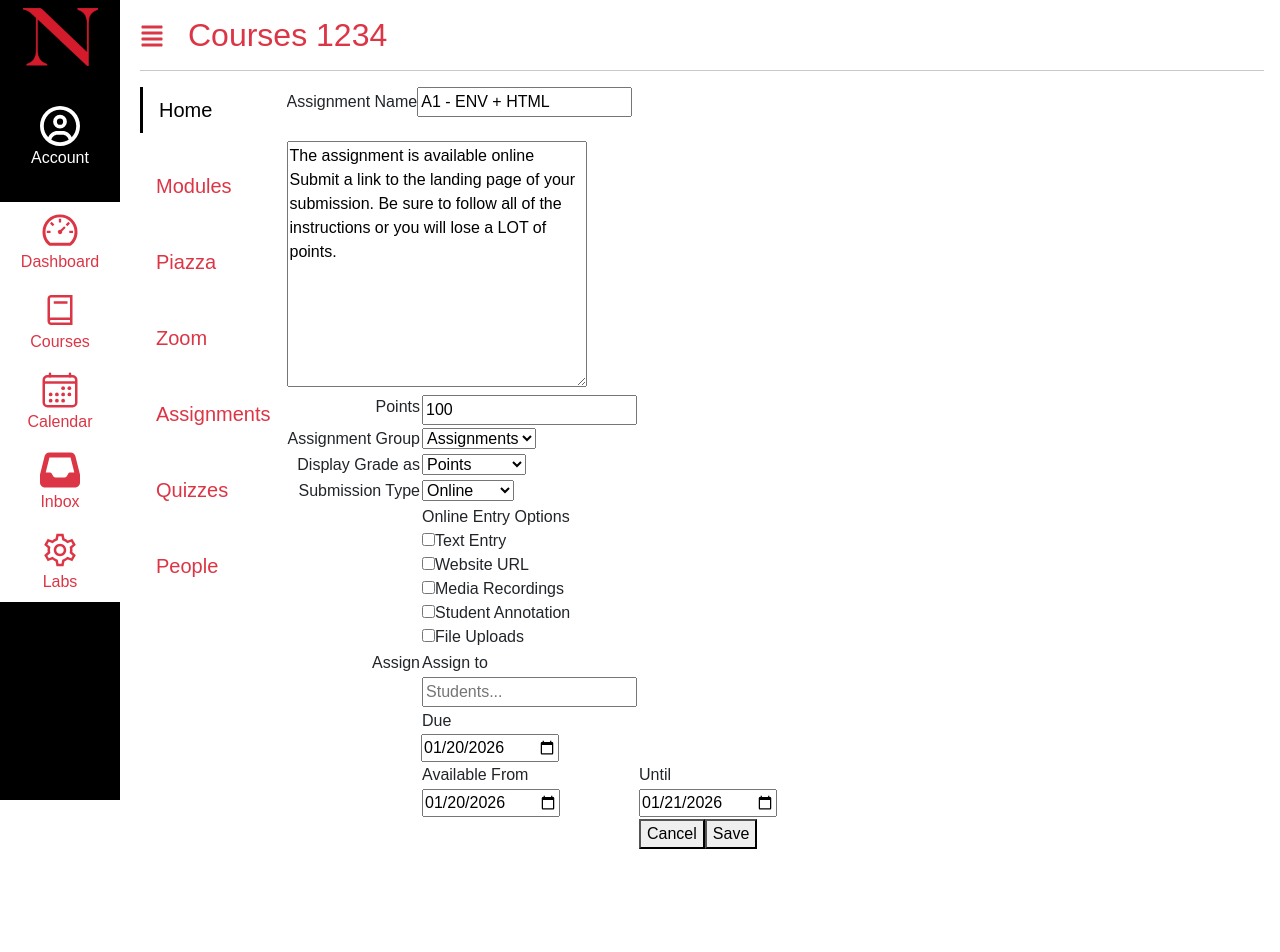
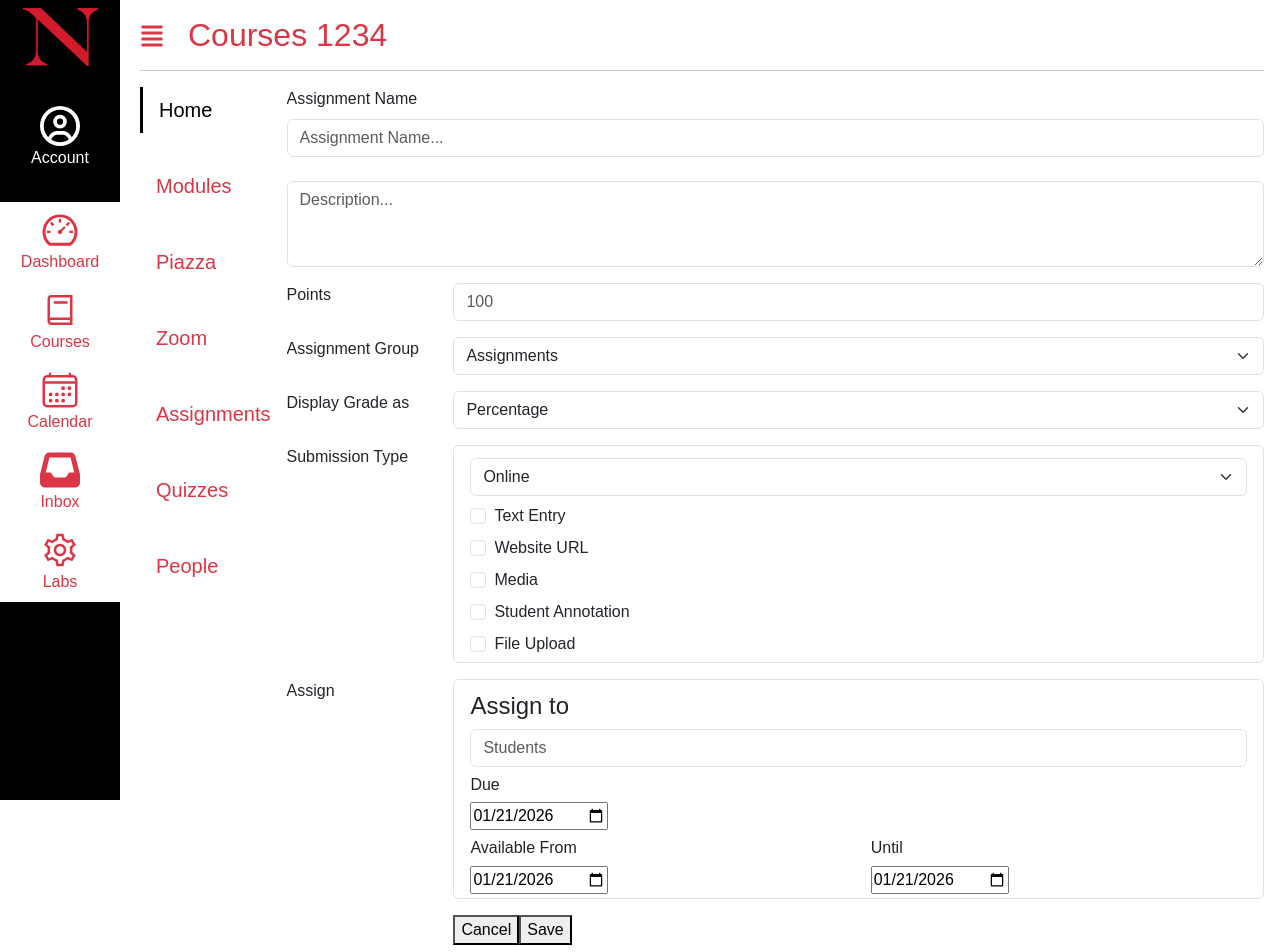
Before and after one commit to mrwrench24/kambaz-next-js, a Next.js app: page /courses/1234/assignments/123 in a window 1280 px wide. Shown: the top 952 px of the page. Before the commit the page ends 866 px from the top, so only its background shows below. Built offline with nearby package versions, Linux system fonts and the light colour scheme.

Commit message:
assignment editor page

```diff
--- a/app/(kambaz)/courses/[cid]/assignments/[aid]/page.tsx
+++ b/app/(kambaz)/courses/[cid]/assignments/[aid]/page.tsx
@@ -1,136 +1,148 @@
+import {
+  Col,
+  Form,
+  FormCheck,
+  FormControl,
+  FormLabel,
+  FormSelect,
+  Row,
+} from "react-bootstrap";
+
 export default function AssignmentEditor() {
   return (
     <div id="wd-assignments-editor">
-      <label htmlFor="wd-name">Assignment Name</label>
-      <input id="wd-name" defaultValue="A1 - ENV + HTML" />
-      <br />
-      <br />
-      <textarea id="wd-description" cols={30} rows={10}>
-        The assignment is available online Submit a link to the landing page of
-        your submission. Be sure to follow all of the instructions or you will
-        lose a LOT of points.
-      </textarea>
-      <br />
-      <table>
-        <tr>
-          <td align="right" valign="top">
-            <label htmlFor="wd-points">Points</label>
-          </td>
-          <td>
-            <input id="wd-points" type="number" defaultValue={100} />
-          </td>
-        </tr>
-        <tr>
-          <td align="right" valign="top">
-            <label htmlFor="wd-points">Assignment Group</label>
-          </td>
-          <td>
-            <select id="assignment-group">
+      <Form>
+        <FormLabel>Assignment Name </FormLabel>
+        <FormControl placeholder="Assignment Name..." />
+        <FormControl
+          className="mt-4"
+          as="textarea"
+          placeholder="Description..."
+          rows={3}
+        />
+
+        <Row className="align-items-top mt-3">
+          <Col sm={2}>
+            <FormLabel>Points</FormLabel>
+          </Col>
+          <Col sm={10}>
+            <FormControl placeholder="100" />
+          </Col>
+        </Row>
+
+        <Row className="align-items-top mt-3">
+          <Col sm={2}>
+            <FormLabel>Assignment Group</FormLabel>
+          </Col>
+          <Col sm={10}>
+            <FormSelect>
               <option value="ASSIGNMENTS">Assignments</option>
               <option value="EXAMS">Exams</option>
               <option value="QUIZZES">Quizzes</option>
-              <option value="PROJECTS">Projects</option>
-            </select>
-          </td>
-        </tr>
-        <tr>
-          <td align="right" valign="top">
-            <label htmlFor="wd-points">Display Grade as</label>
-          </td>
-          <td>
-            <select id="display-grade-as">
+            </FormSelect>
+          </Col>
+        </Row>
+
+        <Row className="align-items-top mt-3">
+          <Col sm={2}>
+            <FormLabel>Display Grade as</FormLabel>
+          </Col>
+          <Col sm={10}>
+            <FormSelect>
+              <option value="PERCENTAGE">Percentage</option>
               <option value="POINTS">Points</option>
-              <option value="PERCENTAGE">Percentage</option>
-            </select>
-          </td>
-        </tr>
-        <tr>
-          <td align="right" valign="top">
-            <label htmlFor="wd-points">Submission Type</label>
-          </td>
-          <td>
-            <select id="submission-type">
+            </FormSelect>
+          </Col>
+        </Row>
+
+        <Row className="align-items-top mt-3">
+          <Col sm={2}>
+            <FormLabel>Submission Type</FormLabel>
+          </Col>
+          <Col sm={10}>
+            <div className="border rounded py-1 px-3">
+              <FormSelect className="mt-2">
                 <option value="ONLINE">Online</option>
                 <option value="IN-PERSON">In-Person</option>
-            </select>
-          </td>
-        </tr>
-        <tr>
-          <td align="right" valign="top"></td>
-          <td>
-            Online Entry Options
-            <br></br>
-            <input type="checkbox" name="check-genre" id="oe-text-entry" />
-            <label htmlFor="oe-text-entry"> Text Entry</label>
-            <br></br>
-            <input type="checkbox" name="check-genre" id="oe-website-url" />
-            <label htmlFor="oe-website-url"> Website URL</label>
-            <br></br>
-            <input
+              </FormSelect>
+
+              <FormCheck
                 type="checkbox"
-              name="check-genre"
-              id="oe-media-recordings"
+                defaultChecked={false}
+                label="Text Entry"
+                className="mt-2"
               />
-            <label htmlFor="oe-media-recordings"> Media Recordings</label>
-            <br></br>
-            <input
+              <FormCheck
                 type="checkbox"
-              name="check-genre"
-              id="oe-student-annotation"
+                defaultChecked={false}
+                label="Website URL"
+                className="mt-2"
               />
-            <label htmlFor="oe-student-annotation"> Student Annotation</label>
-            <br></br>
-            <input type="checkbox" name="check-genre" id="oe-file-upload" />
-            <label htmlFor="oe-file-upload"> File Uploads</label>
-          </td>
-        </tr>
-        <tr>
-          <td align="right" valign="top">
-            <label htmlFor="wd-points">Assign</label>
-          </td>
-          <td>Assign to</td>
-        </tr>
-        <tr>
-          <td align="right" valign="top"></td>
-          <td>
-            <input placeholder="Students..." id="assign-to-input"></input>
-          </td>
-        </tr>
-        <tr>
-          <td align="right" valign="top"></td>
-          <td>Due</td>
-        </tr>
-        <tr>
-          <td align="right" valign="top"></td>
-          <input type="date" defaultValue="2026-01-20" id="ae-due-date" />
-        </tr>
-        <tr>
-          <td align="right" valign="top"></td>
-          <td>Available From</td>
-          <td>Until</td>
-        </tr>
-        <tr>
-          <td align="right" valign="top"></td>
-          <td>
+              <FormCheck
+                type="checkbox"
+                defaultChecked={false}
+                label="Media"
+                className="mt-2"
+              />
+              <FormCheck
+                type="checkbox"
+                defaultChecked={false}
+                label="Student Annotation"
+                className="mt-2"
+              />
+              <FormCheck
+                type="checkbox"
+                defaultChecked={false}
+                label="File Upload"
+                className="mt-2"
+              />
+            </div>
+          </Col>
+        </Row>
+
+        <Row className="align-items-top mt-3">
+          <Col sm={2}>
+            <FormLabel>Assign</FormLabel>
+          </Col>
+          <Col sm={10}>
+            <div className="border rounded py-1 px-3">
+              <h4 className="mt-2">Assign to</h4>
+
+              <FormControl placeholder="Students" />
+
+              <h6 className="mt-2">Due</h6>
+              <input type="date" defaultValue="2026-01-21" id="ae-until-date" />
+
+              <Row className="mt-2">
+                <Col>
+                  <h6>Available From</h6>
                   <input
                     type="date"
-              defaultValue="2026-01-20"
-              id="ae-available-date"
+                    defaultValue="2026-01-21"
+                    id="ae-until-date"
                   />
-          </td>
-          <td>
-            <input type="date" defaultValue="2026-01-21" id="ae-until-date" />
-          </td>
-        </tr>
-        <tr>
-          <td></td>
-          <td></td>
-          <td>
+                </Col>
+                <Col>
+                  <h6>Until</h6>
+                  <input
+                    type="date"
+                    defaultValue="2026-01-21"
+                    id="ae-until-date"
+                  />
+                </Col>
+              </Row>
+            </div>
+          </Col>
+        </Row>
+
+        <Row className="align-items-end mt-3">
+          <Col sm={2}></Col>
+          <Col sm={10}>
             <button>Cancel</button>
             <button>Save</button>
-          </td>
-        </tr>
-      </table>
+          </Col>
+        </Row>
+      </Form>
     </div>
   );
 }
```
Lines whose indentation alone changed are shown as unchanged.
